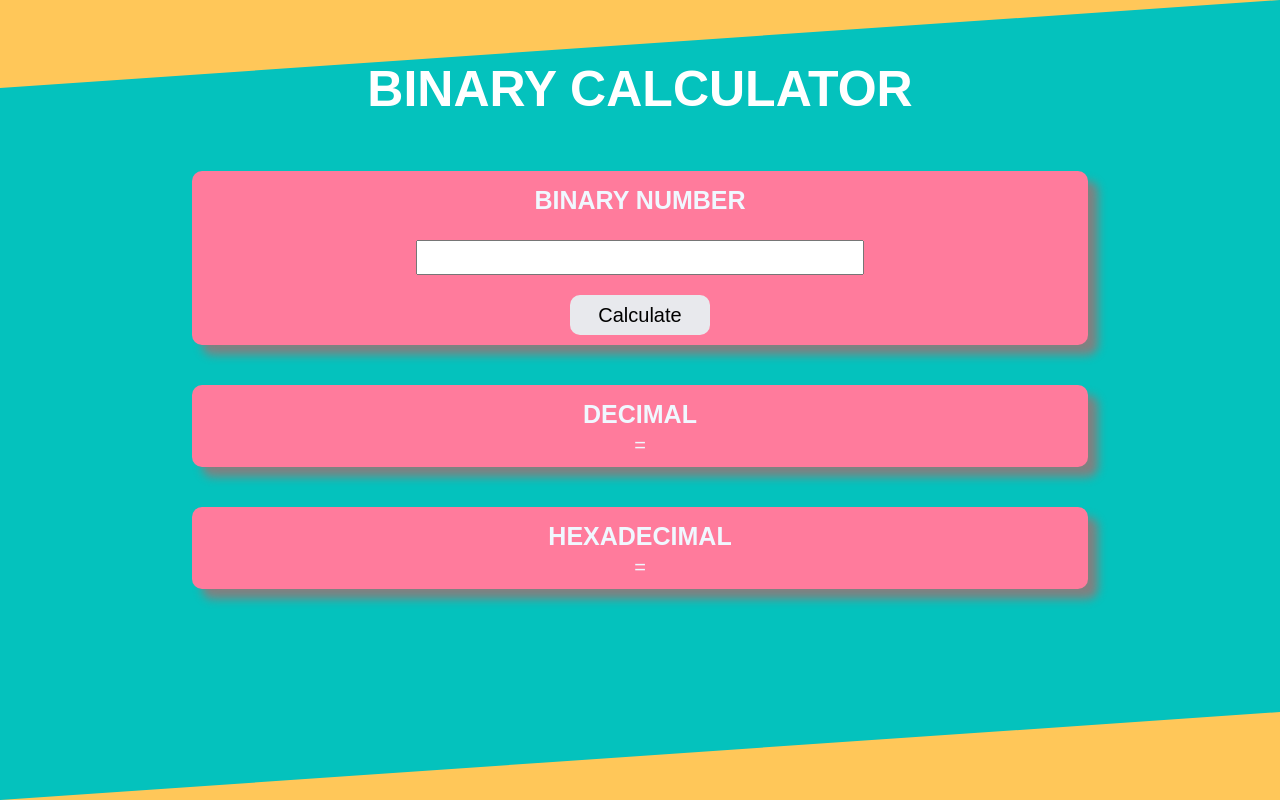
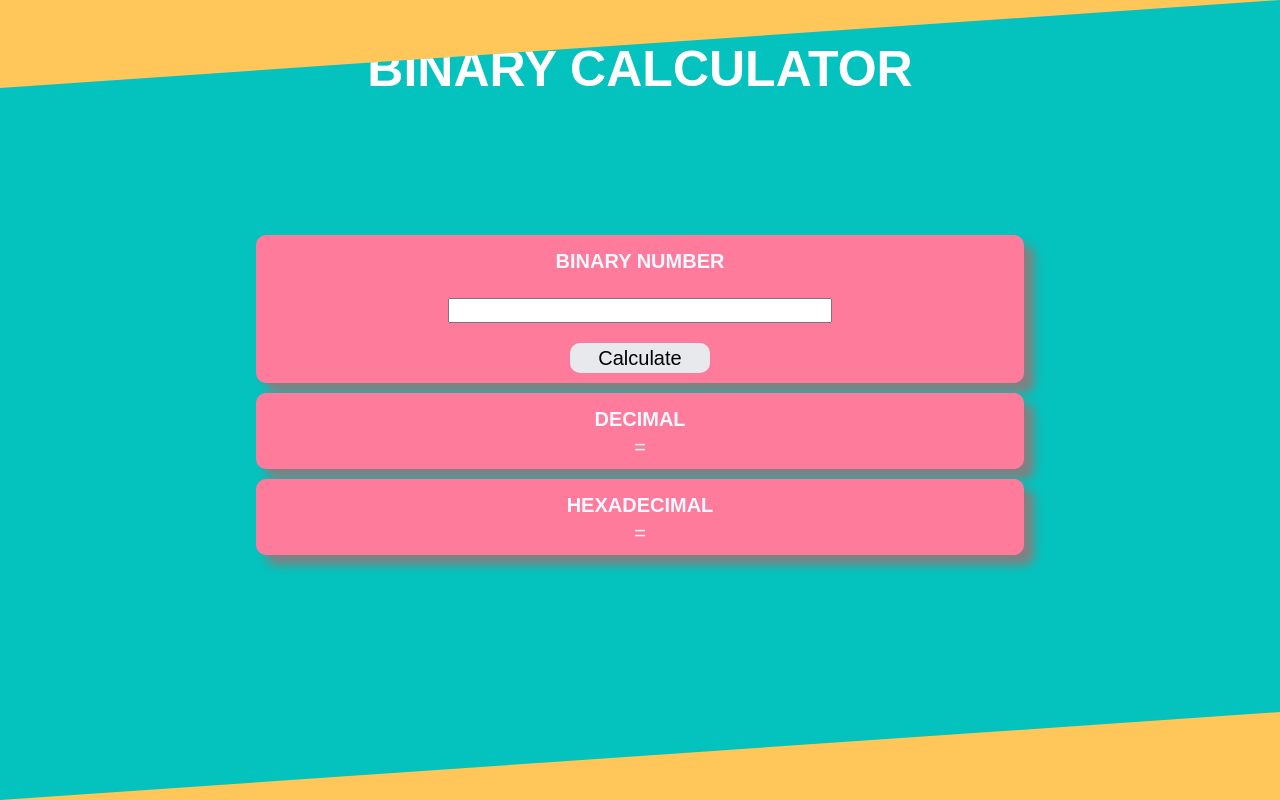
Before and after one commit to apotafiy/Binary-Calculator, a plain HTML site: page index.html in a window 1280 px wide. Drawn offline with Linux system fonts and the light colour scheme.

Commit message:
Adjusted responsiveness

```diff
--- a/index.css
+++ b/index.css
@@ -203,23 +203,41 @@ body {
 @media only screen and (min-width: 1024px) {
 
   .h1 {
-    margin-top: 6rem;
+    margin-top: 4rem;
   }
 
   #inputBinary {
     font-size: 1.5rem;
     width: 50%;
+    height: 2.5rem;
   }
 
   .container {
-    width: 70%;
+    width: 60%;
   }
   .rounded {
-    margin-bottom: 4rem;
+    margin-bottom: 1rem;
+  }
+  #calculateButton {
+    height: 3rem;
+  }
+  .title {
+    font-size:2rem;
   }
 
+}
 
+/* @media only screen and (min-width: 1440px) {
+.h1 {
+  margin-top: 4rem;
 }
+.rounded {
+  margin-bottom: 2rem;
+}
+
+} */
+
+
 
 /* TABLET LANDSCAPE / DESKTOP */
 @media only screen and (min-width: 2560px) {
```
